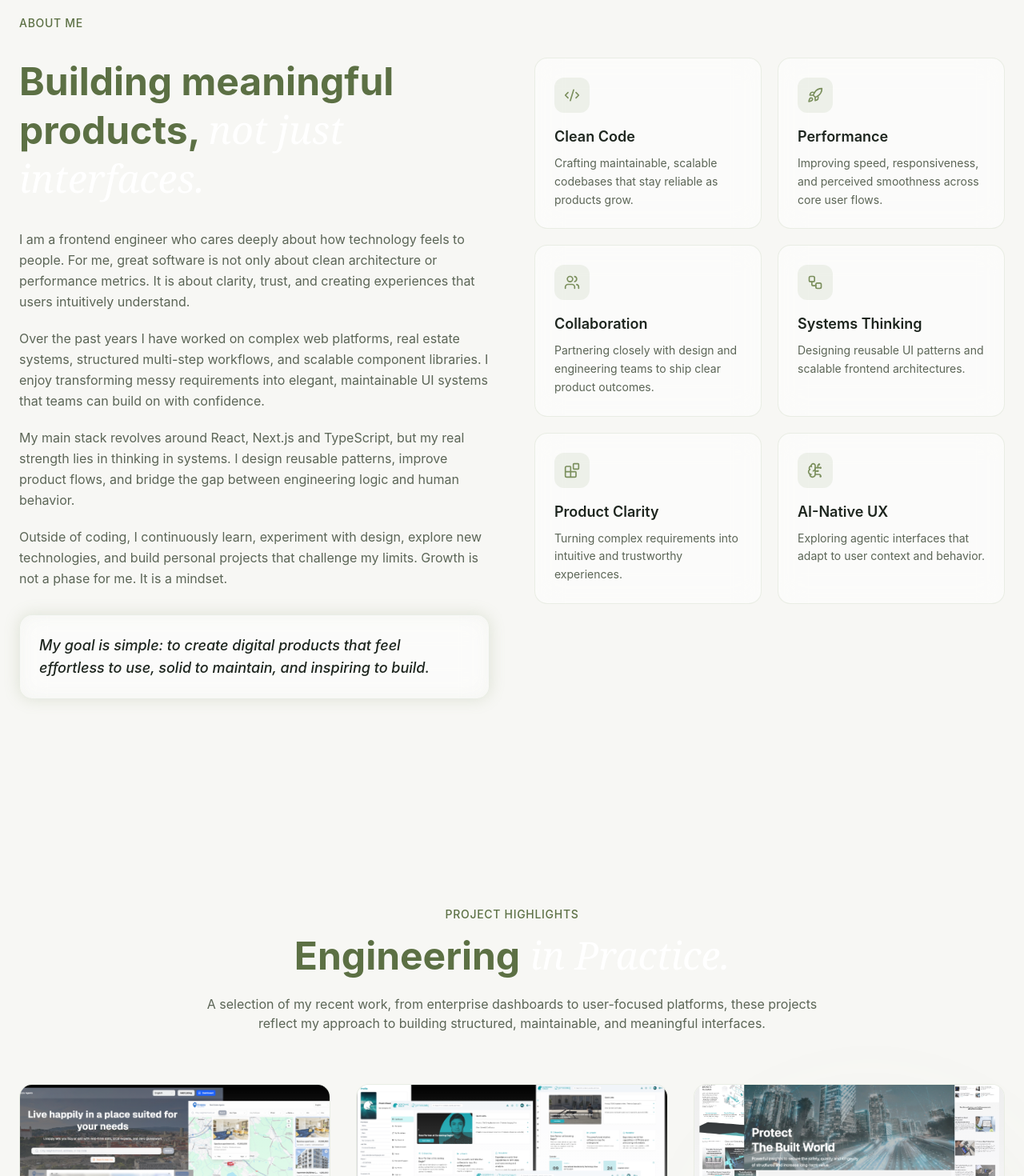
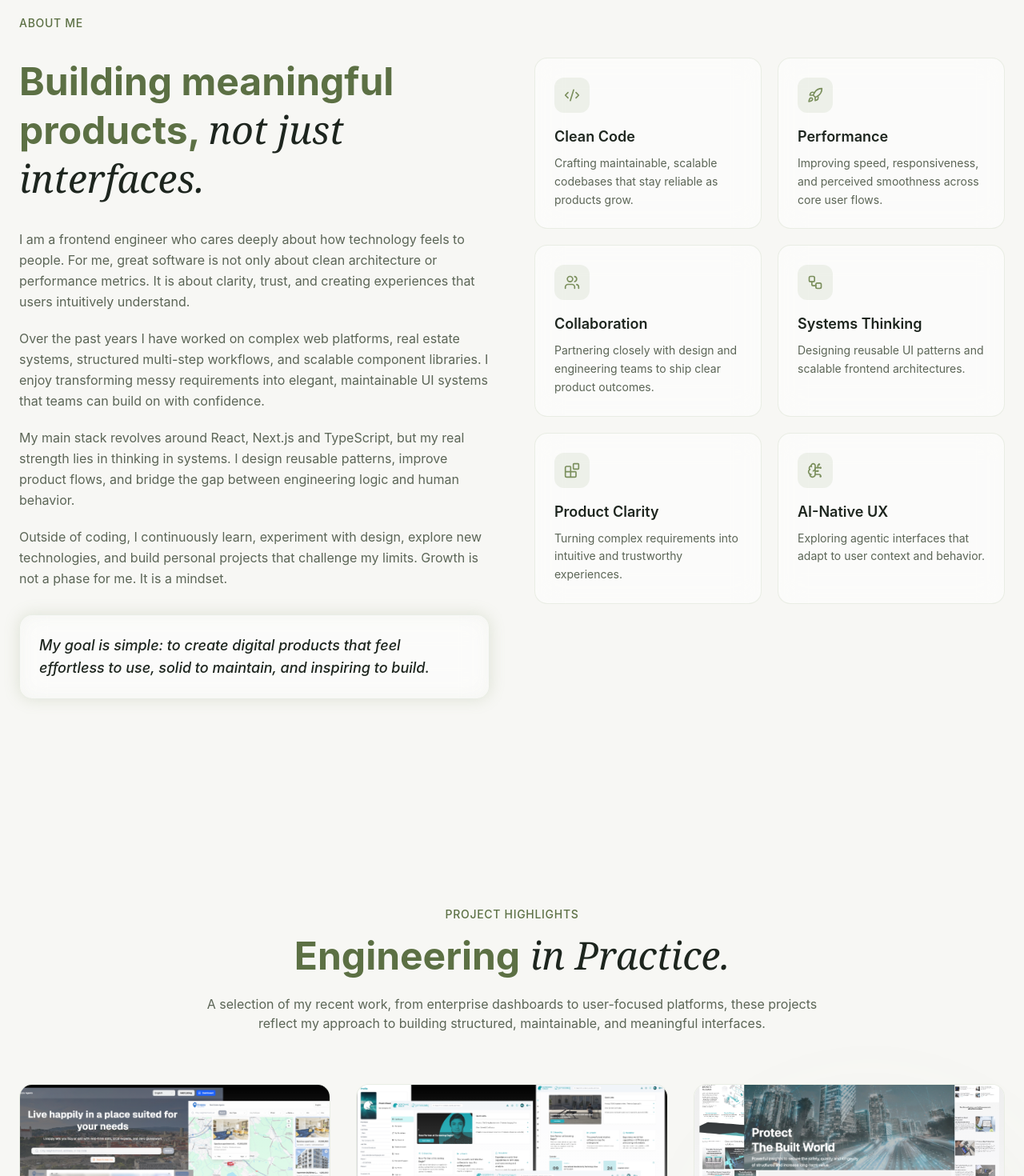
Before and after one commit to DatsOlena/portfolio_project, a React (Vite) app: page / in a window 1280 px wide. Shown: the part 1120-2590 px from the top of the page at 80% size. Built offline with nearby package versions, Linux system fonts and the light colour scheme.

Commit message:
Fix white color on light mode

```diff
--- a/src/sections/About.jsx
+++ b/src/sections/About.jsx
@@ -52,7 +52,7 @@ export const About = () => {
             </div>
 
             <h2 className="text-4xl md:text-5xl font-bold leading-tight animate-fade-in animation-delay-100 text-secondary-foreground">
-              Building meaningful products,               <span className="font-serif italic font-normal text-white">not just interfaces.</span>
+              Building meaningful products,               <span className="font-serif italic font-normal text-foreground">not just interfaces.</span>
             </h2>
 
             <div className="space-y-5 text-muted-foreground leading-relaxed animate-fade-in animation-delay-200">
--- a/src/sections/Experience.jsx
+++ b/src/sections/Experience.jsx
@@ -74,7 +74,7 @@ export const Experience = () => {
             text-secondary-foreground"
           >
             Experience shaped by{" "}
-            <span className="font-serif italic font-normal text-white">
+            <span className="font-serif italic font-normal text-foreground">
               {" "}
               real challenges.
             </span>
--- a/src/sections/Projects.jsx
+++ b/src/sections/Projects.jsx
@@ -49,7 +49,7 @@ export const Projects = () => {
           </span>
           <h2 className="text-4xl md:text-5xl font-bold mt-4 mb-6 animate-fade-in animation-delay-100 text-secondary-foreground">
             Engineering
-            <span className="font-serif italic font-normal text-white">
+            <span className="font-serif italic font-normal text-foreground">
               {" "}
               in Practice.
             </span>
--- a/src/sections/Testimonials.jsx
+++ b/src/sections/Testimonials.jsx
@@ -95,7 +95,7 @@ export const Testimonials = () => {
             Perspectives from teammates and partners on how{" "}
             <span
               className="font-serif italic
-            font-normal text-white"
+            font-normal text-foreground"
             >
               I work, build, and contribute to projects.
             </span>
@@ -136,6 +136,7 @@ export const Testimonials = () => {
               <div className="flex gap-2">
                 {testimonials.map((_, idx) => (
                   <button
+                    key={idx}
                     onClick={() => setActiveIdx(idx)}
                     className={`w-2 h-2 rounded-full transition-all duration-300 ${idx === activeIdx
                       ? "w-8 bg-primary"
```
